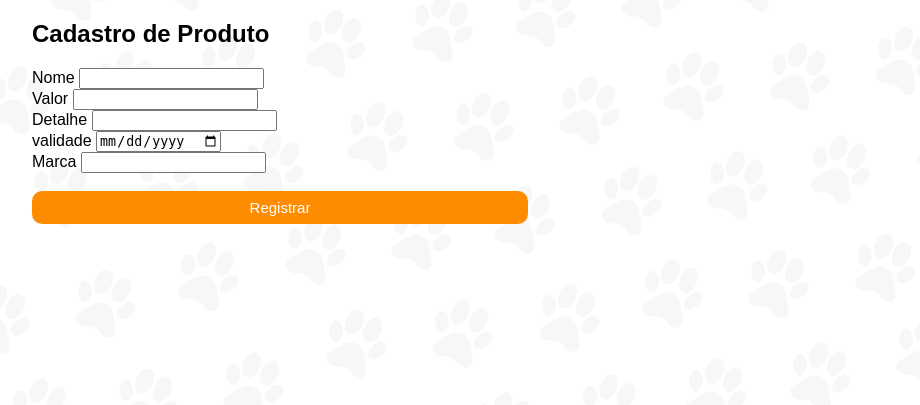
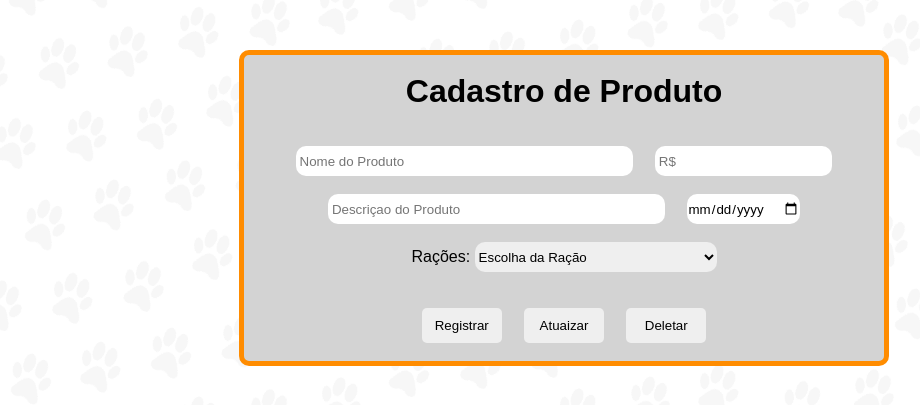
Before and after one commit to Douglas-Rayol/upet, a PHP site: page /Tela-produto.html in a window 1280 px wide. Shown: the top 405 px of the page, without its empty margins (76-996 px from the left). Run offline with PHP 8.4, Linux system fonts and the light colour scheme.

Commit message:
att tela-produto, cads-pro.css

```diff
--- a/upet/Tela-cadastro.html
+++ b/upet/Tela-cadastro.html
@@ -4,7 +4,6 @@
     <meta charset="UTF-8">
     <meta http-equiv="X-UA-Compatible" content="IE=edge">
     <meta name="viewport" content="width=device-width, initial-scale=1.0">
-    <link rel="stylesheet" type="text/css" href="style.css">
     <title>Upet</title>
     <link rel="stylesheet" href="style.css">
 </head>
--- a/upet/Tela-produto.html
+++ b/upet/Tela-produto.html
@@ -4,46 +4,31 @@
     <meta charset="UTF-8">
     <meta http-equiv="X-UA-Compatible" content="IE=edge">
     <meta name="viewport" content="width=device-width, initial-scale=1.0">
-    <title>Upet</title>
-    <link rel="stylesheet" href="style.css">
+    <title>Sistema de Produto</title>
+    <link rel="stylesheet" href="cadas-pro.css">
 </head>
 <body>
-    <div class="container">
-        <div class="form">
-            <form action="">
-                <div class="form-header">
-                    <div class="title">
-                        <h2>Cadastro de Produto</h2>
-                    </div>
-
-                <div class="input-group">
-                    <div class="input-box">
-                        <label>Nome</label>
-                        <input type="text" class="form-control">
-                    </div>
-
-                    <div class="input-box">
-                        <label for="dinheiro">Valor</label>
-                        <input type="text" name="dinheiro" class="form-control" />
-                    </div>
-                    <div class="input-box">
-                        <label>Detalhe</label>
-                        <input type="text" class="form-control">
-                    </div>
-                        <label>validade</label>
-                        <input type="date" class="form-control">
-                    </div>
-
-                    <div class="input-box">
-                        <label>Marca</label>
-                        <input type="text" class="form-control">
-                    </div>
-                </div>
-                <div class="continue-button"><br>
-                    <button class="botao-cadastro">Registrar</button>
-                </div>
-            </form>
-        </div>
+    <div class="form">
+        <form method="post" action="index.php"><br>
+            <h1> Cadastro de Produto</h1><br><br>
+            <input type="text" size="40" placeholder=" Nome do Produto"> &nbsp; &nbsp;
+            <input type="text" placeholder=" R$"><br><br>
+            <input type="text" size="40" placeholder=" Descriçao do Produto"> &nbsp; &nbsp;
+            <input type="date" placeholder=" Validade"><br><br>
+            <label for="uf">Rações:</label>
+            <select name="racoes" id="uf">
+                <option value="0"> Escolha da Ração</option>
+                <optgroup label="Rações">
+                    <option value="1">Super Premium</option>
+                    <option value="2">Premium</option>
+                    <option value="3">Standard ou Comum</option>
+                    <option value="4">Farmina N&D (Natural & Delicious)</option>
+                </optgroup>
+            </select><br><br><br>
+            <input type="submit" value="Registrar"> &nbsp; &nbsp;
+            <input type="submit" value="Atuaizar"> &nbsp; &nbsp;
+            <input type="submit" value="Deletar"><br><br>
+        </form>
     </div>
 </body>
 </html>
--- /dev/null
+++ b/upet/cadas-pro.css
@@ -0,0 +1,42 @@
+*{
+    margin: 0;
+    padding: 0;
+    box-sizing: 0;
+    font-family: sans-serif;
+}
+body{
+    background-image: url("Fundo.png");
+    background-color: royalblue;
+    background-repeat: no-repeat;
+    background-attachment: fixed;
+    background-size: 100% 100%;
+}
+.form{
+    background: #d3d3d3;
+    width: 50%;
+    height: 70%;
+    margin: 0 auto;
+    text-align: center;
+    border: 5px solid #ff8c00;
+    border-radius: 10px;
+    margin-top: 50px;
+}
+h1{
+    left: #ffff;
+}
+input,select{
+    border-radius: 10px;
+    height: 30px;
+    border: none;
+}
+input[type="submit"]{
+    cursor: pointer;
+    border-radius: 5px;
+    border: none;
+    width: 80px;
+    height: 35px;
+}
+input[type="submit"]:hover{
+    background: #069;
+    color: #fff;
+}
--- a/upet/style.css
+++ b/upet/style.css
@@ -1,3 +1,9 @@
+*{
+    margin: 0;
+    padding: 0;
+    box-sizing: 0;
+    font-family: sans-serif;
+}
 .formulario{
     font:  16px arial, verdana, helvetica, sans-serif;
     border-collapse: collapse;
@@ -40,9 +46,10 @@
 
 img{
     width: 500px;
-    height: 800px;
-    margin-left: 200px;
-    object-fit: cover;
+    height: 700px;
+    margin-left: 10%;
+    margin-right: 10%;
+    align-items: center;
 }
 
 #genero-cadastro{
@@ -64,6 +71,7 @@ img{
 
 body{
     font-family: Arial, Helvetica, sans-serif;
+    background-image:url(Fundo.png);
 }
 #login{
     position: absolute;
@@ -92,6 +100,7 @@ body{
 
 img{
     border-radius: 10px;
+    align-items: left;
 }
 
 .texto-login{
@@ -103,7 +112,3 @@ img{
     margin-left: 30%;
     text-align: left;
 }
-
-body{
-    background-image:url(Fundo.png);
-}
```
